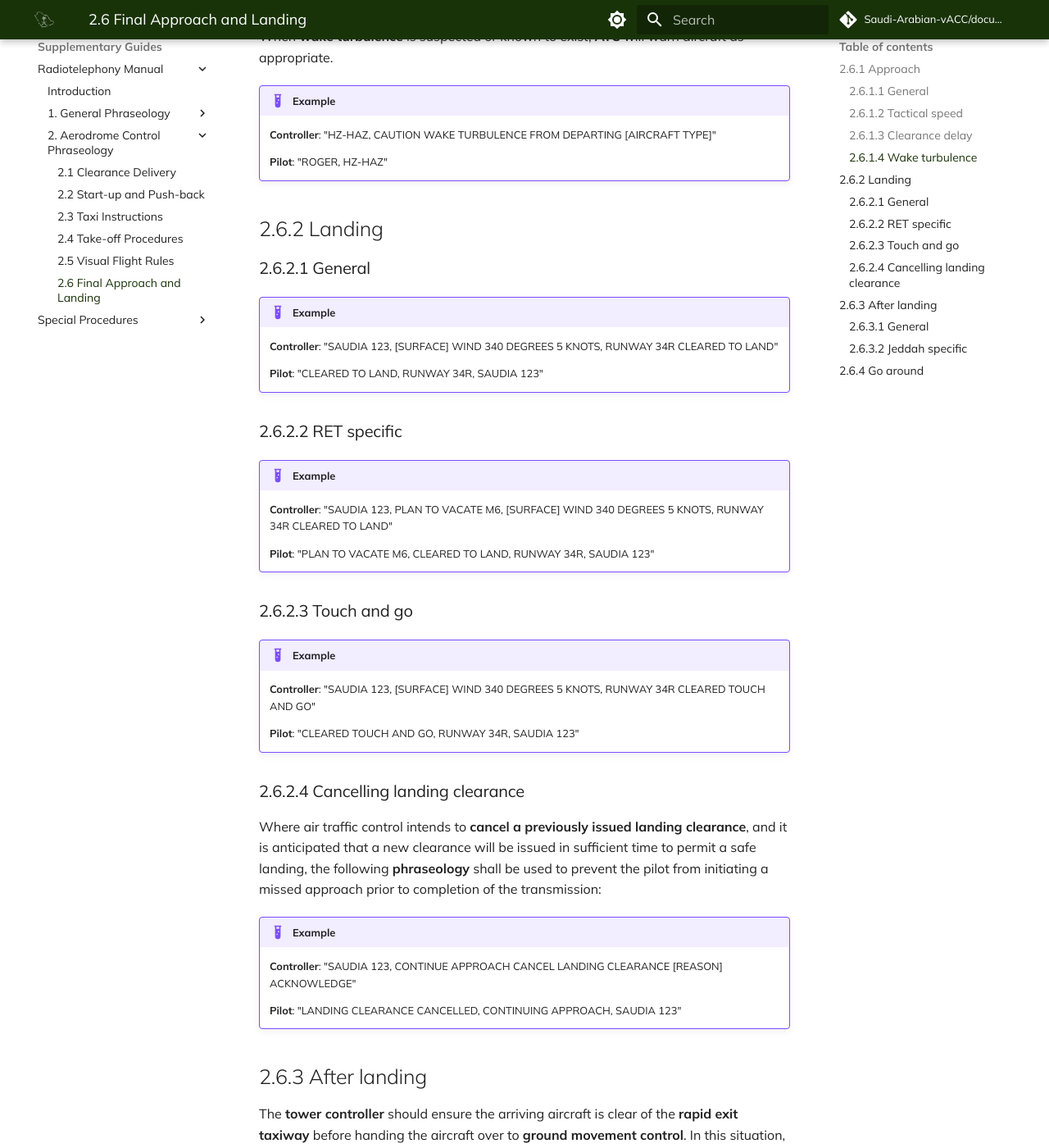
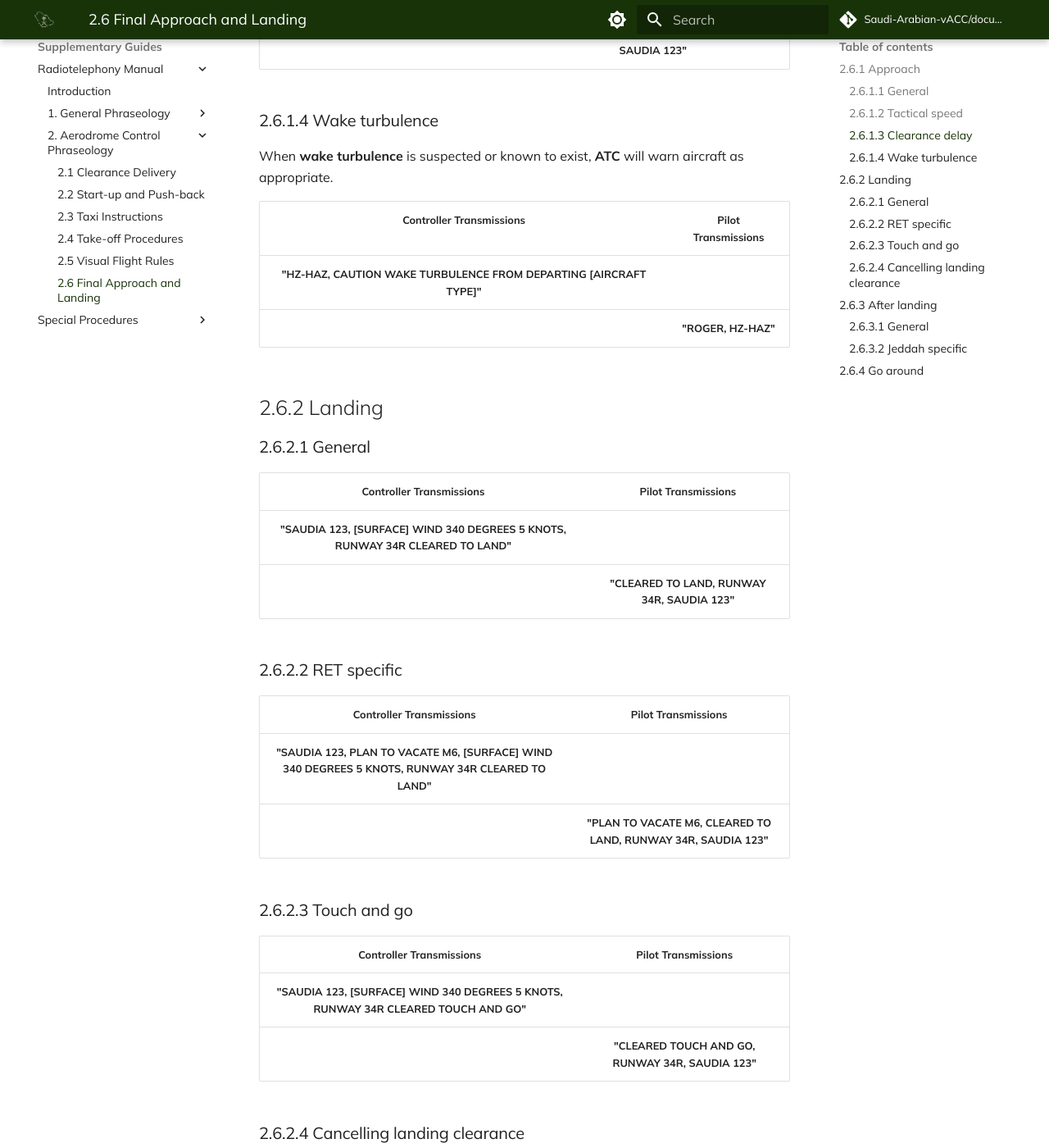
Before and after one commit to Saudi-Arabian-vACC/Documentation-Site, an MkDocs documentation site: the page built from docs/Supplementary Guides/Radiotelephony Manual/2. Aerodrome Control Phraseology/2.6 Final Approach and Landing.md, in a window 1280 px wide and 1400 px high, scrolled down 1111 px. Shown: the whole window at 82% size. Built offline with MkDocs 1.6.1 and Material for MkDocs 9.7.7, drawn with Linux system fonts in a browser that asks for light colours; comment, search, counter and statistics services are not loaded; some of the changed text lies outside the part shown.

Commit message:
Format update and fixes

```diff
--- a/docs/Supplementary Guides/Radiotelephony Manual/2. Aerodrome Control Phraseology/2.6 Final Approach and Landing.md
+++ b/docs/Supplementary Guides/Radiotelephony Manual/2. Aerodrome Control Phraseology/2.6 Final Approach and Landing.md
@@ -4,61 +4,70 @@ title: 2.6 Final Approach and Landing
 
 ## 2.6.1 Approach
 ### 2.6.1.1 General
-|                          **Pilot Transmissions**                         |                                **Controller Transmissions**                                |
-|:------------------------------------------------------------------------:|:------------------------------------------------------------------------------------------:|
-|             "JEDDAH TOWER, SAUDIA 123 ESTABLISHED RUNWAY 34R"            |                                                                                            |
-|                                                                          | **"SAUDIA 123, JEDDAH TOWER, PLAN TO VACATE M4, CONTINUE APPROACH RUNWAY 34R NUMBER TWO"** |
-| "PLAN TO VACATE M4, CONTINUE APPROACH RUNWAY 34R NUMBER TWO, SAUDIA 123" |                                                                                            |
+
+|                           **Pilot Transmissions**                          |                                **Controller Transmissions**                                |
+|:--------------------------------------------------------------------------:|:------------------------------------------------------------------------------------------:|
+|            **"JEDDAH TOWER, SAUDIA 123 ESTABLISHED RUNWAY 34R"**           |                                                                                            |
+|                                                                            | **"SAUDIA 123, JEDDAH TOWER, PLAN TO VACATE M4, CONTINUE APPROACH RUNWAY 34R NUMBER TWO"** |
+|**"PLAN TO VACATE M4, CONTINUE APPROACH RUNWAY 34R NUMBER TWO, SAUDIA 123"**|                                                                                            |
 
 ### 2.6.1.2 Tactical speed
-!!! Example
-    **Controller**: "SAUDIA 123, REDUCE TO MINIMUM APPROACH SPEED"
 
-    **Pilot**: "REDUCING TO MINIMUM APPROACH SPEED, SAUDIA 123"
+|                      **Controller Transmissions**                        |                                   **Pilot Transmissions**                                  |
+|:------------------------------------------------------------------------:|:------------------------------------------------------------------------------------------:|
+|           **"SAUDIA 123, REDUCE TO MINIMUM APPROACH SPEED"**             |                                                                                            |
+|                                                                          |                    **"REDUCING TO MINIMUM APPROACH SPEED, SAUDIA 123"**                    |
 
 ### 2.6.1.3 Clearance delay
-!!! Example
-    **Controller**: "SAUDIA 123, EXPECT LATE LANDING CLEARANCE"
 
-    **Pilot**: "EXPECTING LATE LANDING CLEARANCE, SAUDIA 123"
+|                      **Controller Transmissions**                        |                                   **Pilot Transmissions**                                  |
+|:------------------------------------------------------------------------:|:------------------------------------------------------------------------------------------:|
+|             **"SAUDIA 123, EXPECT LATE LANDING CLEARANCE"**              |                                                                                            |
+|                                                                          |                     **"EXPECTING LATE LANDING CLEARANCE, SAUDIA 123"**                     |
 
 ### 2.6.1.4 Wake turbulence
 When **wake turbulence** is suspected or known to exist, **ATC** will warn aircraft as appropriate.
-!!! Example
-    **Controller**: "HZ-HAZ, CAUTION WAKE TURBULENCE FROM DEPARTING [AIRCRAFT TYPE]"
 
-    **Pilot**: "ROGER, HZ-HAZ"
+|                      **Controller Transmissions**                        |                                   **Pilot Transmissions**                                  |
+|:------------------------------------------------------------------------:|:------------------------------------------------------------------------------------------:|
+|   **"HZ-HAZ, CAUTION WAKE TURBULENCE FROM DEPARTING [AIRCRAFT TYPE]"**   |                                                                                            |
+|                                                                          |                                     **"ROGER, HZ-HAZ"**                                    |
 
 ## 2.6.2 Landing
 ### 2.6.2.1 General
-!!! Example
-    **Controller**: "SAUDIA 123, [SURFACE] WIND 340 DEGREES 5 KNOTS, RUNWAY 34R CLEARED TO LAND"
 
-    **Pilot**: "CLEARED TO LAND, RUNWAY 34R, SAUDIA 123"
+|                         **Controller Transmissions**                           |                                   **Pilot Transmissions**                                  |
+|:------------------------------------------------------------------------------:|:------------------------------------------------------------------------------------------:|
+|**"SAUDIA 123, [SURFACE] WIND 340 DEGREES 5 KNOTS, RUNWAY 34R CLEARED TO LAND"**|                                                                                            |
+|                                                                                |                        **"CLEARED TO LAND, RUNWAY 34R, SAUDIA 123"**                       |
 
 ### 2.6.2.2 RET specific
-!!! Example
-    **Controller**: "SAUDIA 123, PLAN TO VACATE M6, [SURFACE] WIND 340 DEGREES 5 KNOTS, RUNWAY 34R CLEARED TO LAND"
 
-    **Pilot**: "PLAN TO VACATE M6, CLEARED TO LAND, RUNWAY 34R, SAUDIA 123"
+|                                   **Controller Transmissions**                                    |                                   **Pilot Transmissions**                                  |
+|:-------------------------------------------------------------------------------------------------:|:------------------------------------------------------------------------------------------:|
+|**"SAUDIA 123, PLAN TO VACATE M6, [SURFACE] WIND 340 DEGREES 5 KNOTS, RUNWAY 34R CLEARED TO LAND"**|                                                                                            |
+|                                                                                                   |              **"PLAN TO VACATE M6, CLEARED TO LAND, RUNWAY 34R, SAUDIA 123"**              |
 
 ### 2.6.2.3 Touch and go
-!!! Example
-    **Controller**: "SAUDIA 123, [SURFACE] WIND 340 DEGREES 5 KNOTS, RUNWAY 34R CLEARED TOUCH AND GO"
 
-    **Pilot**: "CLEARED TOUCH AND GO, RUNWAY 34R, SAUDIA 123"
+|                            **Controller Transmissions**                             |                                   **Pilot Transmissions**                                  |
+|:-----------------------------------------------------------------------------------:|:------------------------------------------------------------------------------------------:|
+|**"SAUDIA 123, [SURFACE] WIND 340 DEGREES 5 KNOTS, RUNWAY 34R CLEARED TOUCH AND GO"**|                                                                                            |
+|                                                                                     |                     **"CLEARED TOUCH AND GO, RUNWAY 34R, SAUDIA 123"**                     |
 
 ### 2.6.2.4 Cancelling landing clearance
 Where air traffic control intends to **cancel a previously issued landing clearance**, and it is anticipated that a new clearance will be issued in sufficient time to permit a safe landing, the following **phraseology** shall be used to prevent the pilot from initiating a missed approach prior to completion of the transmission:
-!!! Example
-    **Controller**: "SAUDIA 123, CONTINUE APPROACH CANCEL LANDING CLEARANCE [REASON] ACKNOWLEDGE"
 
-    **Pilot**: "LANDING CLEARANCE CANCELLED, CONTINUING APPROACH, SAUDIA 123"
+|                          **Controller Transmissions**                           |                                   **Pilot Transmissions**                                  |
+|:-------------------------------------------------------------------------------:|:------------------------------------------------------------------------------------------:|
+|**"SAUDIA 123, CONTINUE APPROACH CANCEL LANDING CLEARANCE [REASON] ACKNOWLEDGE"**|                                                                                            |
+|                                                                                 |              **"LANDING CLEARANCE CANCELLED, CONTINUING APPROACH, SAUDIA 123"**            |
 
 ## 2.6.3 After landing
 The **tower controller** should ensure the arriving aircraft is clear of the **rapid exit taxiway** before handing the aircraft over to **ground movement control**. In this situation, the tower controller may provide an initial taxi instruction to ensure an expeditious flow of traffic and to keep the rapid exit taxiway clear for the next arriving aircraft.
 
 ### 2.6.3.1 General
+
 |                      **Controller Transmissions**                        |                                   **Pilot Transmissions**                                  |
 |:------------------------------------------------------------------------:|:------------------------------------------------------------------------------------------:|
 |             **"SAUDIA 123, TAXI VIA A, P, HOLD SHORT OF E"**             |                                                                                            |
@@ -67,30 +76,34 @@ The **tower controller** should ensure the arriving aircraft is clear of the **r
 |                                                                          |                          **"CONTACT GROUND 121.600, SAUDIA 123"**                          |
 
 ### 2.6.3.2 Jeddah specific
+
 |                      **Controller Transmissions**                        |                                   **Pilot Transmissions**                                  |
 |:------------------------------------------------------------------------:|:------------------------------------------------------------------------------------------:|
-|              "SAUDIA 123, FOLLOW THE M4X ARRIVAL TAXI ROUTE"             |                                                                                            |
-|                                                                          |                     "FOLLOWING THE M4X ARRIVAL TAXI ROUTE, SAUDIA 123"                     |
-|                  "SAUDIA 123, CONTACT GROUND 121.600"                    |                                                                                            |
-|                                                                          |                            "CONTACT GROUND 121.600, SAUDIA 123"                            |
+|            **"SAUDIA 123, FOLLOW THE M4X ARRIVAL TAXI ROUTE"**           |                                                                                            |
+|                                                                          |                   **"FOLLOWING THE M4X ARRIVAL TAXI ROUTE, SAUDIA 123"**                   |
+|                **"SAUDIA 123, CONTACT GROUND 121.600"**                  |                                                                                            |
+|                                                                          |                          **"CONTACT GROUND 121.600, SAUDIA 123"**                          |
 
 ## 2.6.4 Go around
 If the runway is not available for landing, to ensure **ATC separation**, or to avert an unsafe situation, the appropriate instruction will be given. Any transmissions to aircraft should be **brief** and kept to a minimum.
 
 - Only if time permits, a **reason** for the go **around** instruction should be included.
-!!! Example
-    **Controller**: "SAUDIA 123, GO AROUND I SAY AGAIN GO AROUND ACKNOWLEDGE"
 
-    **Pilot**: "GOING AROUND, SAUDIA 123"
+|                      **Controller Transmissions**                        |                                   **Pilot Transmissions**                                  |
+|:------------------------------------------------------------------------:|:------------------------------------------------------------------------------------------:|
+|      **"SAUDIA 123, GO AROUND I SAY AGAIN GO AROUND ACKNOWLEDGE"**       |                                                                                            |
+|                                                                          |                                **"GOING AROUND, SAUDIA 123"**                              |
 
 - In the event that this procedure is initiated by the pilot, the phrase **“GOING AROUND”** will be used. Unless instructed otherwise, an IFR aircraft will carry out the **missed approach procedure**, and a **VFR aircraft** will continue in the normal traffic circuit.
-!!! Example
-    **Pilot**: "SAUDIA 123, GOING AROUND"
 
-    **Controller**: "SAUDIA 123, GO AROUND CLIMB 4000 FT FLY STANDARD MISSED APPROACH PROCEDURE"
+|                           **Controller Transmissions**                         |                                   **Pilot Transmissions**                                  |
+|:------------------------------------------------------------------------------:|:------------------------------------------------------------------------------------------:|
+|                                                                                |                               **"SAUDIA 123, GOING AROUND"**                               |
+|**"SAUDIA 123, GO AROUND CLIMB 4000 FT FLY STANDARD MISSED APPROACH PROCEDURE"**|                                                                                            |
 
-    ---
+---
 
-    **Pilot**: "HZ-HAZ, GOING AROUND"
-
-    **Controller**: "HZ-HAZ, EXPEDITE CROSSWIND WHEN ABLE, REPORT DOWNWIND WITH INTENTION"
+|                           **Controller Transmissions**                         |                                   **Pilot Transmissions**                                  |
+|:------------------------------------------------------------------------------:|:------------------------------------------------------------------------------------------:|
+|                                                                                |                                  **"HZ-HAZ, GOING AROUND"**                                |
+|   **"HZ-HAZ, EXPEDITE CROSSWIND WHEN ABLE, REPORT DOWNWIND WITH INTENTION"**   |                                                                                            |
```
Also changed, not shown: docs/Supplementary Guides/Radiotelephony Manual/2. Aerodrome Control Phraseology/2.2 Start-up and Push-back.md (+2 -2 lines), docs/Supplementary Guides/Radiotelephony Manual/2. Aerodrome Control Phraseology/2.4 Take-off Procedures.md (+2 -2 lines).
